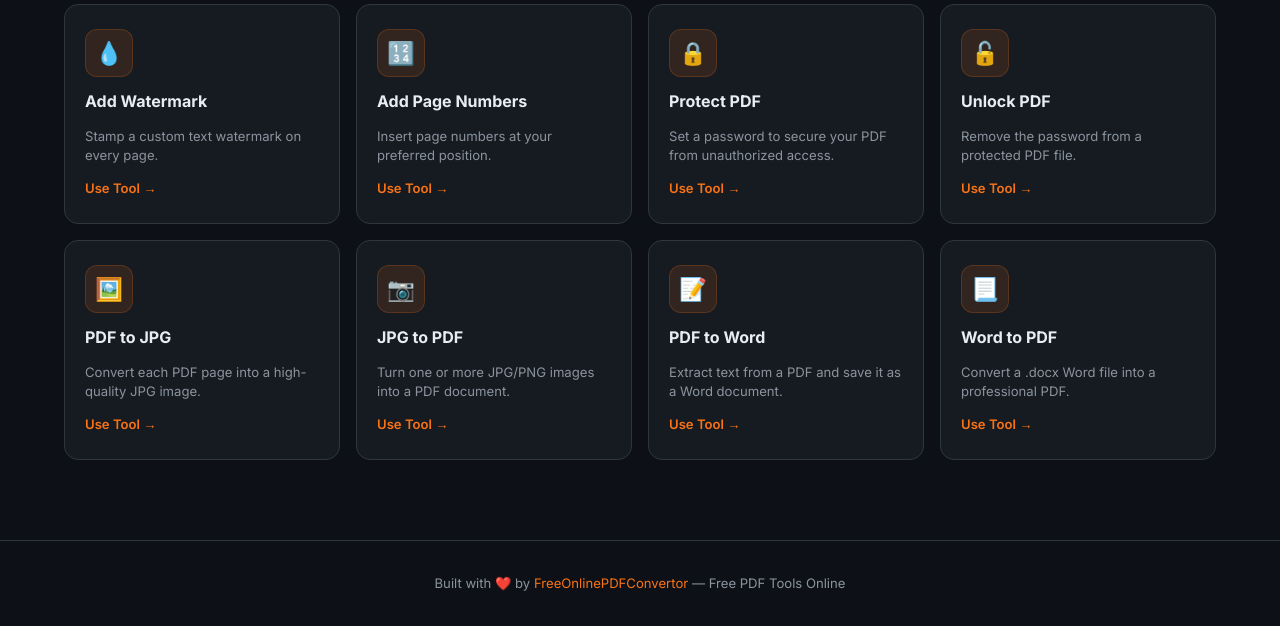
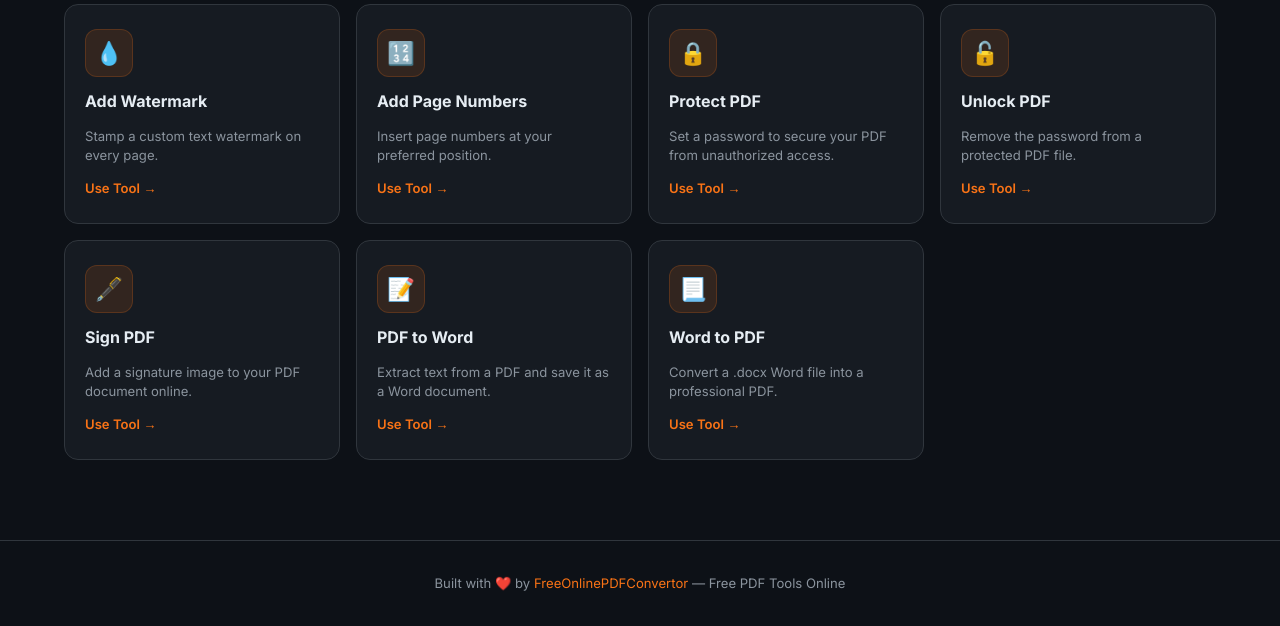
Before and after one commit to MuhammadAhmedAbbas/fileconvertor, a Flask app: page /tools in a window 1280 px wide. Shown: the part 529-1155 px from the top of the page. Run offline with Flask 3, Linux system fonts and the light colour scheme; some libraries are stand-ins or nearby versions.

Commit message:
added sign pdf

```diff
--- a/app.py
+++ b/app.py
@@ -15,6 +15,7 @@ from PIL import Image
 from docx import Document as DocxDocument
 import pythoncom
 import win32com.client
+import fitz  # PyMuPDF
 
 app = Flask(__name__)
 
@@ -28,7 +29,6 @@ OUTPUT_DIR.mkdir(exist_ok=True)
 app.config["MAX_CONTENT_LENGTH"] = 50 * 1024 * 1024   # 50 MB
 
 ALLOWED_PDF  = {"pdf"}
-ALLOWED_IMG  = {"jpg", "jpeg", "png"}
 ALLOWED_WORD = {"docx"}
 
 
@@ -106,13 +106,11 @@ def protect_page():
 def unlock_page():
     return render_template("unlock.html")
 
-@app.route("/pdf-to-jpg")
-def pdf_to_jpg_page():
-    return render_template("pdf_to_jpg.html")
+@app.route("/sign")
+def sign_page():
+    return render_template("sign.html")
 
-@app.route("/jpg-to-pdf")
-def jpg_to_pdf_page():
-    return render_template("jpg_to_pdf.html")
+
 
 @app.route("/pdf-to-word")
 def pdf_to_word_page():
@@ -413,67 +411,6 @@ def api_unlock():
         p.unlink(missing_ok=True)
 
 
-# ── API: PDF to JPG ────────────────────────────────────────────────────────
-
-@app.route("/api/pdf-to-jpg", methods=["POST"])
-def api_pdf_to_jpg():
-    f = request.files.get("file")
-    if not f or not allowed(f.filename, ALLOWED_PDF):
-        return err("Please upload a valid PDF file.")
-    dpi = int(request.form.get("dpi", 150))
-    dpi = max(72, min(dpi, 300))
-    p = save_upload(f)
-    zip_out = out_path(".zip")
-    tmp_images = []
-    try:
-        try:
-            from pdf2image import convert_from_path
-        except ImportError:
-            return err("pdf2image library not installed. Install it and Poppler.", 500)
-
-        images = convert_from_path(str(p), dpi=dpi)
-        with zipfile.ZipFile(zip_out, "w") as zf:
-            for j, img in enumerate(images, start=1):
-                img_path = out_path(f"_page{j}.jpg")
-                img.save(str(img_path), "JPEG", quality=85)
-                tmp_images.append(img_path)
-                zf.write(img_path, img_path.name)
-        return ok(zip_out, "pdf_images.zip")
-    except Exception as e:
-        return err(str(e), 500)
-    finally:
-        p.unlink(missing_ok=True)
-        for ip in tmp_images:
-            ip.unlink(missing_ok=True)
-
-
-# ── API: JPG to PDF ────────────────────────────────────────────────────────
-
-@app.route("/api/jpg-to-pdf", methods=["POST"])
-def api_jpg_to_pdf():
-    files = request.files.getlist("files")
-    if not files:
-        return err("Please upload at least one image.")
-    for f in files:
-        if not allowed(f.filename, ALLOWED_IMG):
-            return err(f"'{f.filename}' is not a valid image (JPG/PNG).")
-    saved = []
-    out = out_path(".pdf")
-    try:
-        images = []
-        for f in files:
-            p = save_upload(f)
-            saved.append(p)
-            img = Image.open(p).convert("RGB")
-            images.append(img)
-        if images:
-            images[0].save(str(out), save_all=True, append_images=images[1:])
-        return ok(out, "images.pdf")
-    except Exception as e:
-        return err(str(e), 500)
-    finally:
-        for p in saved:
-            p.unlink(missing_ok=True)
 
 
 # ── API: PDF to Word ───────────────────────────────────────────────────────
@@ -650,6 +587,63 @@ def api_word_to_pdf():
         p.unlink(missing_ok=True)
 
 
+# ── API: Sign PDF ──────────────────────────────────────────────────────────
+
+@app.route("/api/sign", methods=["POST"])
+def api_sign():
+    pdf_file = request.files.get("pdf")
+    sig_file = request.files.get("signature")
+
+    if not pdf_file or not allowed(pdf_file.filename, ALLOWED_PDF):
+        return err("Please upload a valid PDF file.")
+    # Check if a signature file was uploaded. If not, maybe use a default or error
+    if not sig_file:
+         return err("Please upload a signature image.")
+
+    page_num = int(request.form.get("page", 1)) - 1
+    position = request.form.get("position", "bottom-right")
+
+    p_pdf = save_upload(pdf_file)
+    p_sig = save_upload(sig_file)
+    out = out_path(".pdf")
+
+    try:
+        doc = fitz.open(str(p_pdf))
+        if page_num < 0 or page_num >= len(doc):
+            return err(f"Invalid page number. PDF has {len(doc)} pages.")
+
+        page = doc[page_num]
+        w, h = page.rect.width, page.rect.height
+
+        # Default signature size
+        sig_w, sig_h = 150, 75
+        margin = 50
+
+        if position == "bottom-right":
+            pos_rect = fitz.Rect(w - sig_w - margin, h - sig_h - margin, w - margin, h - margin)
+        elif position == "bottom-left":
+            pos_rect = fitz.Rect(margin, h - sig_h - margin, margin + sig_w, h - margin)
+        elif position == "top-right":
+            pos_rect = fitz.Rect(w - sig_w - margin, margin, w - margin, margin + sig_h)
+        elif position == "top-left":
+            pos_rect = fitz.Rect(margin, margin, margin + sig_w, margin + sig_h)
+        else:
+            pos_rect = fitz.Rect(w/2 - sig_w/2, h/2 - sig_h/2, w/2 + sig_w/2, h/2 + sig_h/2)
+
+        page.insert_image(pos_rect, filename=str(p_sig))
+        doc.save(str(out))
+        doc.close()
+
+        return ok(out, "signed.pdf")
+    except Exception as e:
+        return err(str(e), 500)
+    finally:
+        p_pdf.unlink(missing_ok=True)
+        p_sig.unlink(missing_ok=True)
+
+
+
+
 # ── Run ────────────────────────────────────────────────────────────────────
 
 if __name__ == "__main__":
--- a/templates/index.html
+++ b/templates/index.html
@@ -66,19 +66,14 @@
       <div class="card-link">Use Tool →</div>
     </a>
 
-    <a href="/pdf-to-jpg" class="tool-card">
-      <div class="tool-icon">🖼️</div>
-      <h3>PDF to JPG</h3>
-      <p>Convert each PDF page into a high-quality JPG image.</p>
+
+    <a href="/sign" class="tool-card">
+      <div class="tool-icon">🖋️</div>
+      <h3>Sign PDF</h3>
+      <p>Add a signature image to your PDF document online.</p>
       <div class="card-link">Use Tool →</div>
     </a>
 
-    <a href="/jpg-to-pdf" class="tool-card">
-      <div class="tool-icon">📷</div>
-      <h3>JPG to PDF</h3>
-      <p>Turn one or more JPG/PNG images into a PDF document.</p>
-      <div class="card-link">Use Tool →</div>
-    </a>
 
     <a href="/pdf-to-word" class="tool-card">
       <div class="tool-icon">📝</div>
```
Also changed, not shown: templates/jpg_to_pdf.html (deleted, +0 -45 lines), templates/pdf_to_jpg.html (deleted, +0 -54 lines), templates/sign.html (added, +93 -0 lines).
